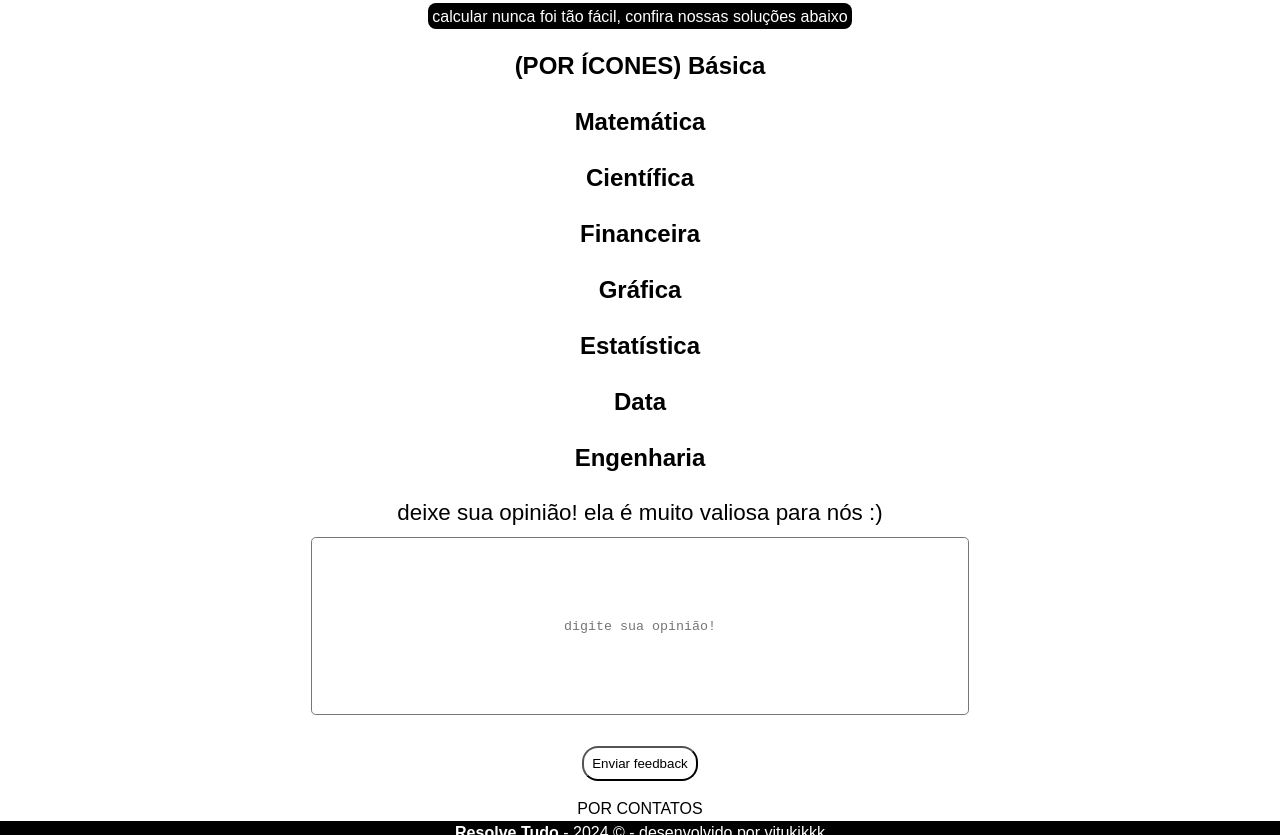
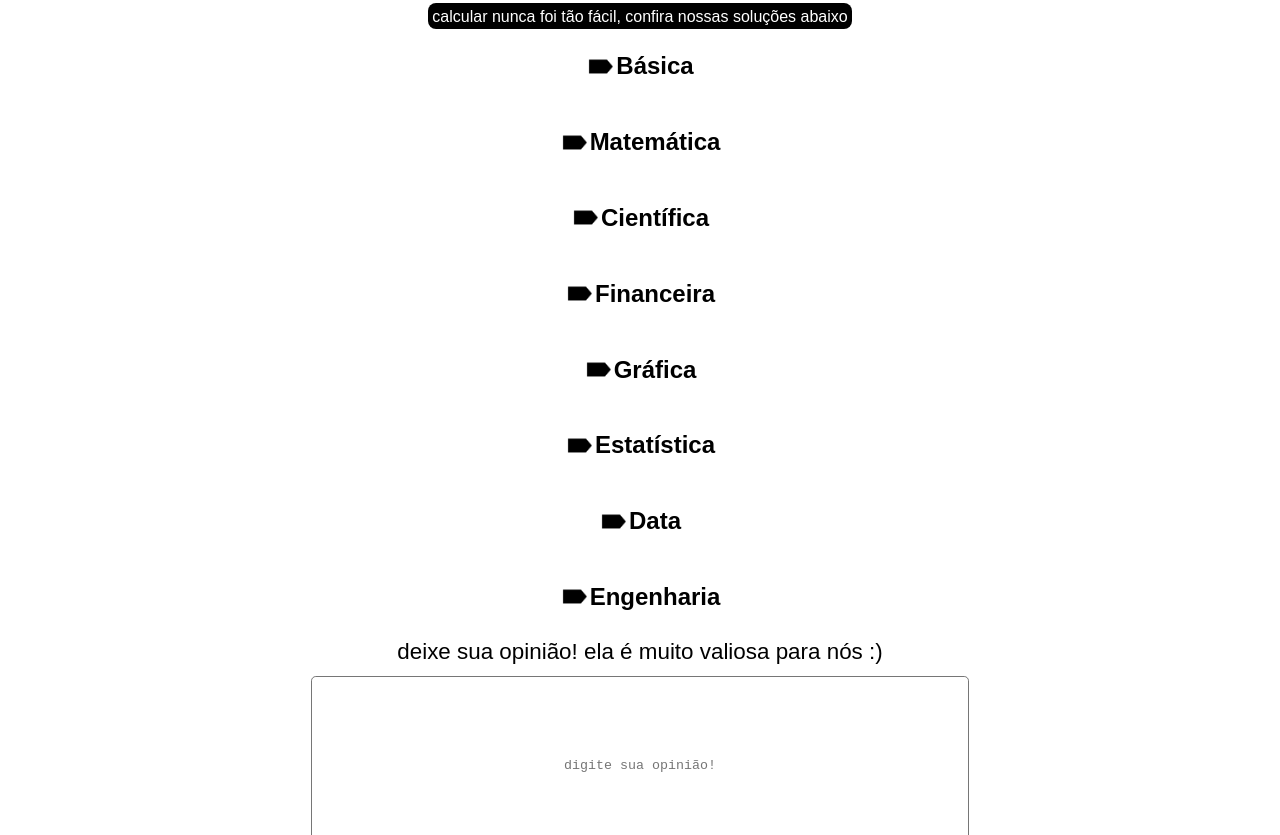
Before and after one commit to vitukjkk/Resolve-Tudo, a website built with webpack: page src/html/index.html in a window 1280 px wide. Shown: the part 1598-2433 px from the top of the page. Built offline with nearby package versions, Linux system fonts and the light colour scheme; files whose address does not match are found by name.

Commit message:
colocando funções nos módulos

```diff
--- a/src/css/classes.css
+++ b/src/css/classes.css
@@ -47,6 +47,17 @@
     display: inline-block;
 }
 
+.divMainModulesExpansion {
+    display: flex;
+    justify-content: center;
+    align-items: center;
+}
+
+.imgMainModulesExpand {
+    width: 30px;
+    height: 35px;
+}
+
 .divMainModules {
     color: var(--color-secundaria);
     background-color: var(--color-primaria);
--- a/src/html/index.html
+++ b/src/html/index.html
@@ -86,10 +86,12 @@
         </p>
 
         <div class='divMainModules'>
-            <h2
-                id='h2MainModulesBasic' class='h2MainModules' onclick='showMainModule(1)'>
-                    (POR ÍCONES) Básica
+            <div class="divMainModulesExpansion" id="divMainModulesBasic">
+                <img src="assets/images/icon_arrow.png" alt="botão expandir elementos" class="imgMainModulesExpand">
+                <h2 id='h2MainModulesBasic' class='h2MainModules'>
+                        Básica
                 </h2>
+            </div>
 
             <div
                 class='divMainModulesContent'>
@@ -123,8 +125,13 @@
                     </div>
             </div>
 
-            <h2 id='h2MainModulesMath' class='h2MainModules' onclick='showMainModule(2)'>
-                Matemática</h2>
+            <div class="divMainModulesExpansion" id="divMainModulesBasic">
+                <img src="assets/images/icon_arrow.png" alt="botão expandir elementos" class="imgMainModulesExpand">
+                <h2 id='h2MainModulesMath' class='h2MainModules'>
+                        Matemática
+                </h2>
+            </div>
+
             <div class='divMainModulesContent'>
                 <div class='divMainModulesOne'>
                     <h3>Raiz</h3>
@@ -166,8 +173,13 @@
                 </div>
             </div>
 
-            <h2 id='h2MainModulesCiencia' class='h2MainModules' onclick='showMainModule(3)'>
-                Científica</h2>
+            <div class="divMainModulesExpansion" id="divMainModulesBasic">
+                <img src="assets/images/icon_arrow.png" alt="botão expandir elementos" class="imgMainModulesExpand">
+                <h2 id='h2MainModulesBasic' class='h2MainModules'>
+                        Científica
+                </h2>
+            </div>
+
             <div class='divMainModulesContent'>
                 <div class='divMainModulesOne'>
                     <h3>Logaritmos</h3>
@@ -209,8 +221,12 @@
                 </div>
             </div>
 
-            <h2 id='h2MainModulesFinance' class='h2MainModules' onclick='showMainModule(4)'>
-                Financeira</h2>
+            <div class="divMainModulesExpansion" id="divMainModulesBasic">
+                <img src="assets/images/icon_arrow.png" alt="botão expandir elementos" class="imgMainModulesExpand">
+                <h2 id='h2MainModulesFinance' class='h2MainModules'>
+                        Financeira
+                </h2>
+            </div>
 
             <div class='divMainModulesContent'>
                 <div class='divMainModulesOne'>
@@ -269,8 +285,12 @@
                 </div>
             </div>
 
-            <h2 id='h2MainModulesGraph' class='h2MainModules' onclick='showMainModule(5)'>
-                Gráfica</h2>
+            <div class="divMainModulesExpansion" id="divMainModulesBasic">
+                <img src="assets/images/icon_arrow.png" alt="botão expandir elementos" class="imgMainModulesExpand">
+                <h2 id='h2MainModulesGraph' class='h2MainModules'>
+                        Gráfica
+                </h2>
+            </div>
 
             <div class='divMainModulesContent'>
                 <div
@@ -322,8 +342,12 @@
                 </div>
             </div>
 
-            <h2 id='h2MainModulesStatic' class='h2MainModules' onclick='showMainModule(6)'>
-                Estatística</h2>
+            <div class="divMainModulesExpansion" id="divMainModulesBasic">
+                <img src="assets/images/icon_arrow.png" alt="botão expandir elementos" class="imgMainModulesExpand">
+                <h2 id='h2MainModulesStatic' class='h2MainModules'>
+                        Estatística
+                </h2>
+            </div>
 
             <div class='divMainModulesContent'>
                 <div
@@ -367,8 +391,12 @@
                 </div>
             </div>
 
-            <h2 id='h2MainModulesStatic' class='h2MainModules' onclick='showMainModule(7)'>
-                Data</h2>
+            <div class="divMainModulesExpansion" id="divMainModulesBasic">
+                <img src="assets/images/icon_arrow.png" alt="botão expandir elementos" class="imgMainModulesExpand">
+                <h2 id='h2MainModulesDate' class='h2MainModules'>
+                        Data
+                </h2>
+            </div>
 
             <div class='divMainModulesContent'>
                 <div
@@ -412,8 +440,13 @@
                 </div>
             </div>
 
-            <h2 id='h2MainModulesEngenharia' class='h2MainModules' onclick='showMainModule(8)'>
-                Engenharia</h2>
+            <div class="divMainModulesExpansion" id="divMainModulesBasic">
+                <img src="assets/images/icon_arrow.png" alt="botão expandir elementos" class="imgMainModulesExpand">
+                <h2 id='h2MainModulesEng' class='h2MainModules'>
+                        Engenharia
+                </h2>
+            </div>
+
             <div class='divMainModulesContent'>
                 <p>em breve...</p>
             </div>
--- a/src/ts/index.ts
+++ b/src/ts/index.ts
@@ -1,4 +1,5 @@
 import '../css/index.css';
+import * as main from './main';
 
 // ============================
 // IMPORTANDO
@@ -17,15 +18,28 @@ import '../assets/images/image_copilot.png';
 import '../assets/images/image_objective.png';
 import '../assets/images/image_tech.png';
 
-// FOOTER
-
+// MODULES
+import '../assets/icons/general/icon_arrow.png';
 
 // ELEMENTS
 
-import * as main from './main';
-
-// CORES
+const imgMainModulesExpand = document.querySelectorAll<HTMLElement>(".imgMainModulesExpand");
+var deg = 0;
 
 window.onload = () => {
     main.changeTheme();
 }
+
+// OCULTANDO / MOSTRANDO MÓDULOS
+
+for(const img in imgMainModulesExpand) {
+    imgMainModulesExpand[img].onclick = () => {
+        if(deg === 0) {
+            deg = 90;
+            imgMainModulesExpand[img].style.transform = `rotate(${deg}deg)`;
+        } else {
+            deg = 0;
+            imgMainModulesExpand[img].style.transform = `rotate(${deg}deg)`;
+        }
+    }
+}
```
Also changed, not shown: src/assets/icons/general/icon_arrow.png (added). Lines whose indentation alone changed are shown as unchanged.
